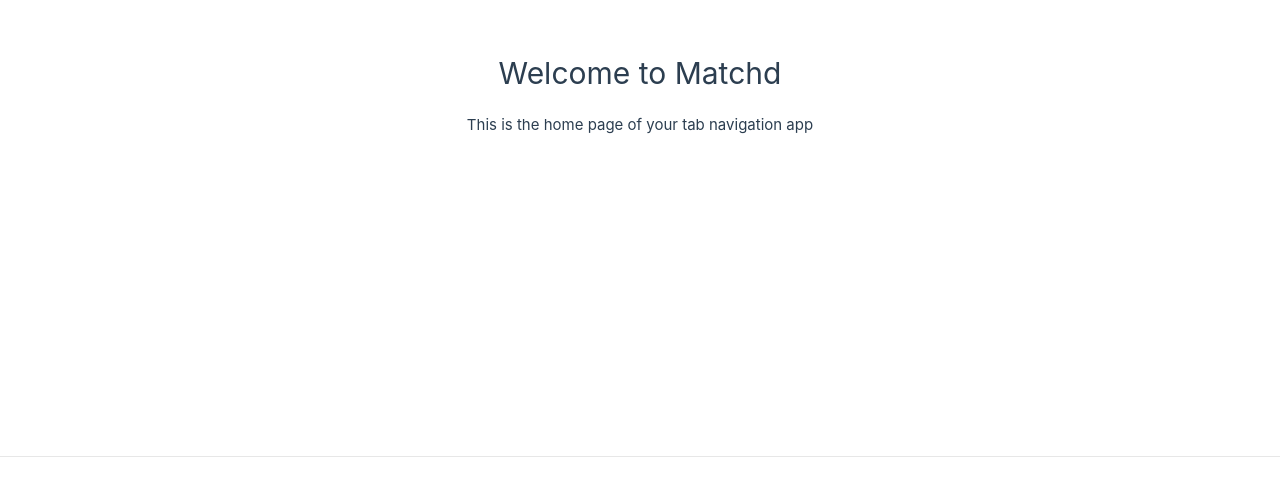
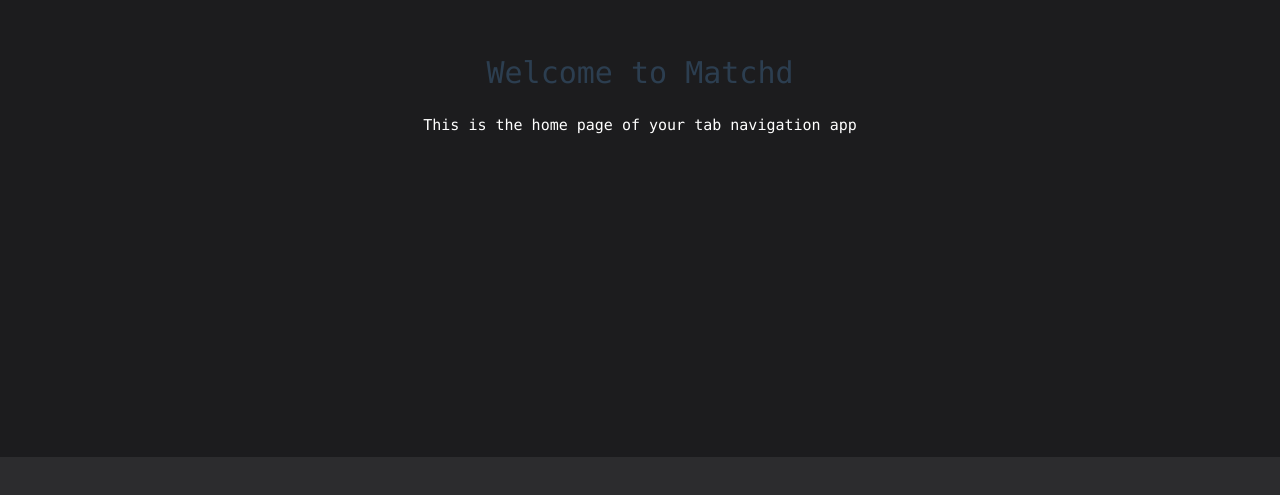
Before and after one commit to limeiralucas/matchd, a Vue app: page / in a window 1280 px wide. Shown: the part 267-762 px from the top of the page. Built offline with nearby package versions, Linux system fonts and the light colour scheme; some icons are missing; the HTML template or start-up script is replaced by a standard one.

Commit message:
feat: update color pallet and fonts

```diff
--- a/src/assets/base.css
+++ b/src/assets/base.css
@@ -19,6 +19,24 @@
   --vt-c-text-light-2: rgba(60, 60, 60, 0.66);
   --vt-c-text-dark-1: var(--vt-c-white);
   --vt-c-text-dark-2: rgba(235, 235, 235, 0.64);
+
+  /* Apple's System Colors for Dark Mode */
+  --apple-red: #ff453a; /* Apple's red */
+  --apple-blue: #0a84ff; /* Apple's blue */
+
+  /* Background Colors */
+  --color-background-primary: #1c1c1e; /* Primary background */
+  --color-background-secondary: #2c2c2e; /* Secondary background */
+  --color-background-tertiary: #3a3a3c; /* Tertiary background */
+
+  /* Text Colors */
+  --color-text-primary: #ffffff; /* Primary text */
+  --color-text-secondary: #98989d; /* Secondary text */
+  --color-text-tertiary: #636366; /* Tertiary text */
+
+  /* Team Colors */
+  --team-red: var(--apple-red);
+  --team-blue: var(--apple-blue);
 }
 
 /* semantic color variables for this project */
@@ -60,25 +78,15 @@
 
 body {
   min-height: 100vh;
-  color: var(--color-text);
-  background: var(--color-background);
+  color: var(--color-text-primary);
+  background: var(--color-background-primary);
   transition:
     color 0.5s,
     background-color 0.5s;
   line-height: 1.6;
   font-family:
-    Inter,
-    -apple-system,
-    BlinkMacSystemFont,
-    'Segoe UI',
-    Roboto,
-    Oxygen,
-    Ubuntu,
-    Cantarell,
-    'Fira Sans',
-    'Droid Sans',
-    'Helvetica Neue',
-    sans-serif;
+    'SF Mono', SFMono-Regular, ui-monospace, 'Cascadia Code', 'Source Code Pro', Menlo, Monaco,
+    Consolas, 'Liberation Mono', 'Courier New', monospace;
   font-size: 15px;
   text-rendering: optimizeLegibility;
   -webkit-font-smoothing: antialiased;
--- a/src/assets/main.css
+++ b/src/assets/main.css
@@ -3,19 +3,19 @@
 #app {
   margin: 0 auto;
   font-weight: normal;
+  background-color: var(--color-background-primary);
 }
 
-a,
-.green {
+a {
   text-decoration: none;
-  color: hsla(160, 100%, 37%, 1);
+  color: var(--apple-blue);
   transition: 0.4s;
   padding: 3px;
 }
 
 @media (hover: hover) {
   a:hover {
-    background-color: hsla(160, 100%, 37%, 0.2);
+    background-color: var(--color-background-secondary);
   }
 }
 
--- a/src/components/BottomTabNavigation.vue
+++ b/src/components/BottomTabNavigation.vue
@@ -24,8 +24,7 @@
   left: 0;
   right: 0;
   display: flex;
-  background-color: var(--color-background);
-  border-top: 1px solid var(--color-border);
+  background-color: var(--color-background-secondary);
   padding: 0.5rem 0;
   z-index: 100;
 }
@@ -37,16 +36,16 @@
   justify-content: center;
   padding: 1rem;
   text-decoration: none;
-  color: var(--color-text-mute);
+  color: var(--color-text-secondary);
   transition: color 0.3s ease;
 }
 
 .tab-item:hover {
-  color: var(--color-text);
+  color: var(--color-text-primary);
 }
 
 .tab-item.active {
-  color: var(--color-brand);
+  color: var(--apple-blue);
 }
 
 .tab-icon {
```
